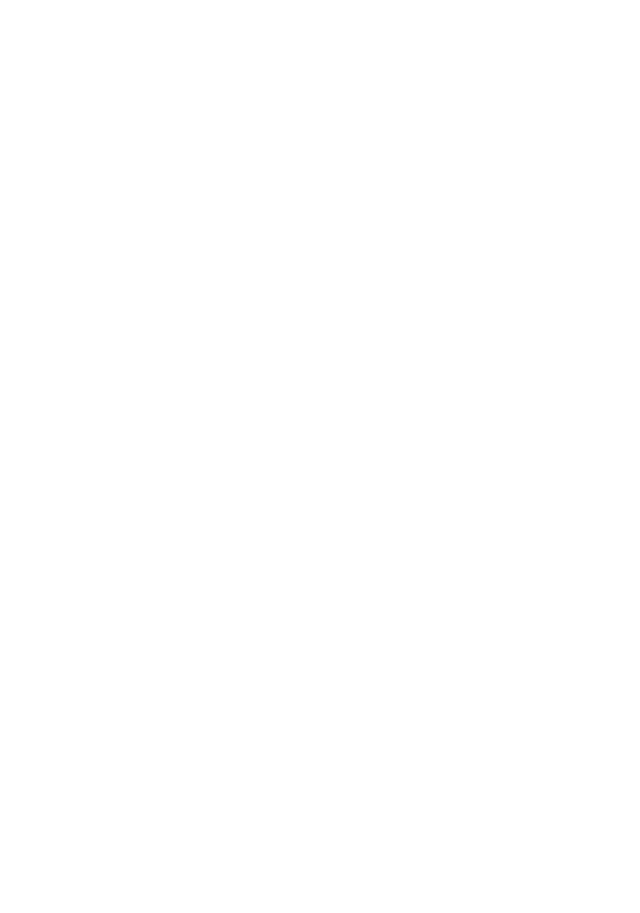
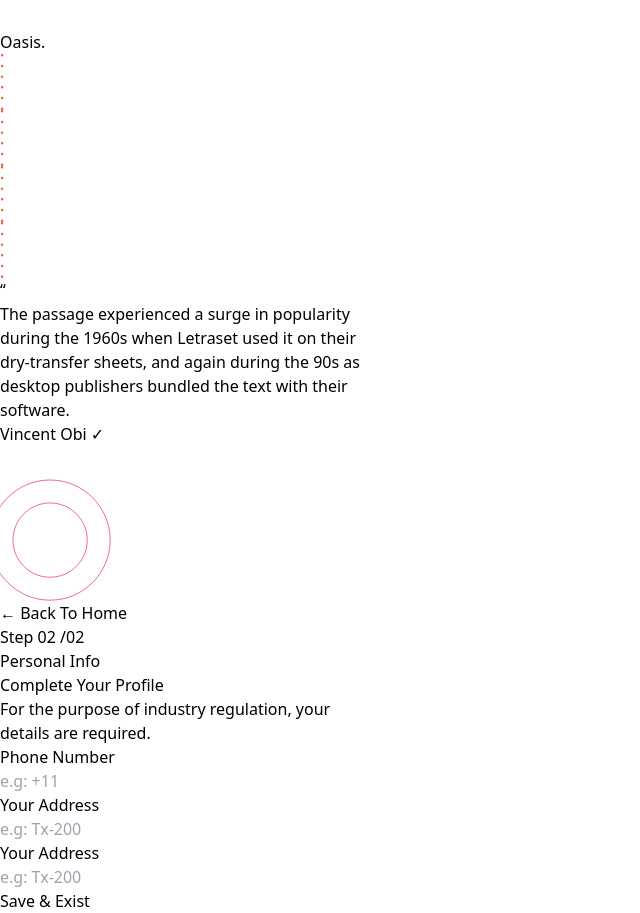
Before and after one commit to ashish1741/Dynamic-registration-login, a React (Vite) app: page /contactPage in a window 1280 px wide. Before the commit this address had no page. Shown: the whole page, without its empty margins (0-640 px from the left). Before the commit the page ends 800 px from the top, so only its background shows below. Built offline with nearby package versions, Linux system fonts and the light colour scheme.

Commit message:
completed

```diff
--- a/src/App.jsx
+++ b/src/App.jsx
@@ -3,6 +3,7 @@
 import Layout from './components/Layout';
 import IndividualForm from './components/IndividualForm';
 import BusinessForm from './components/BusinessForm';
+import ContactPage from './components/ContactPage';
 
 function App() {
   return (
@@ -10,8 +11,11 @@
       <Routes>
         <Route path="/" element={<Layout />}>
           <Route path="individual" element={<IndividualForm />} />
+          <Route path='contactPage' element={<ContactPage />} />
           <Route path="business" element={<BusinessForm />} />
-        </Route>
+          <Route path="verification" element={<BusinessForm />} />
+          </Route>
+
       </Routes>
     </BrowserRouter>
   );
--- a/src/assets/index.js
+++ b/src/assets/index.js
@@ -8,4 +8,4 @@
 import Vector from "./Vector.svg"
 import Vecto1 from "./Vector1.svg"
 
-export {briefcase,user,Union,Polygon1,Polygon2,Group,Vector,Vecto1}
+export {briefcase,user,Union,Polygon1,Polygon2,Group,Vector,Vecto1};
--- a/src/components/BusinessForm.jsx
+++ b/src/components/BusinessForm.jsx
@@ -1,7 +1,6 @@
 import React, { useState } from 'react'
 import FormField from './FormField'
 import { useNavigate } from 'react-router-dom';
-import Button from '../helper/Button';
 
 
 
@@ -36,6 +35,10 @@
   const handleBack = () => {
     navigate("/");
   };
+
+  const handleRegisterAccount = () => {
+    navigate("/contactPage")
+  }
   return (
     <div className="p-2 w-[50%]">
     <div className="flex justify-between items-center my-2">
@@ -49,7 +52,7 @@
       </div>
       <div className="p-2">
         <span className="font-light text-gray-600 uppercase">
-          Step 01 /03
+          Step 01 /02
         </span>
         <p className="font-bold text-gray-600">Personal Info</p>
       </div>
@@ -114,9 +117,11 @@
         </label>
       </div>
     </form>
-    <button className='ml-10 mt-2 shadow-md hover:bg-transparent hover:border-black hover:text-black text-center rounded-sm text-white font-bold p-2 bg-blue-900'>Register Account &#8594;</button>
+    <button  onClick={handleRegisterAccount} className='ml-10 mt-2 shadow-md hover:bg-transparent hover:border-black hover:text-black text-center rounded-sm text-white font-bold p-2 bg-blue-900'>Register Account &#8594;</button>
   </div>
   )
 }
 
+
+
 export default BusinessForm
--- /dev/null
+++ b/src/components/ContactPage.jsx
@@ -0,0 +1,97 @@
+import React, { useState } from "react";
+import FormField from "./FormField";
+import { useNavigate } from "react-router-dom";
+
+function ContactPage() {
+  const navigate = useNavigate();
+  const [FormData, setFormData] = useState({
+    number: "",
+    address: "",
+    country: "",
+  });
+
+  const handleInputChange = (e) => {
+    const { name, value, type, checked } = e.target;
+    // If the input is a checkbox, use `checked` instead of `value`
+    const inputValue = type === "checkbox" ? checked : value;
+
+    setFormData((prevFormData) => ({
+      ...prevFormData,
+      [name]: inputValue,
+    }));
+  };
+
+  const handleBack = () => {
+    navigate("/");
+  };
+
+  const handleVerification = () => {
+    alert("Your Demo Account is Created")
+  }
+  return (
+    <div className="p-2 w-[50%]">
+      <div className="flex justify-between items-center my-2">
+        <div className="p-2">
+          <span
+            className="cursor-pointer text-gray-600 font-medium"
+            onClick={handleBack}
+          >
+            &#8592; Back To Home
+          </span>
+        </div>
+        <div className="p-2">
+          <span className="font-light text-gray-600 uppercase">
+            Step 02 /02
+          </span>
+          <p className="font-bold text-gray-600">Personal Info</p>
+        </div>
+      </div>
+      <div className="mt-6 p-2 ml-7 ">
+        <h1 className="font-bold capitalize p-2 text-2xl text-black ">
+          Complete Your Profile
+        </h1>
+        <p className="capitalize p-2 font-semibold text-gray-500">
+          For the purpose of industry regulation, your <br /> details are
+          required.
+        </p>
+      </div>
+      <form className="flex flex-col gap-1 mt-3 ml-10 justify-between">
+        <span className="text-gray-700 my-2 font-semibold">Phone Number</span>
+        <FormField
+          type="text"
+          name="number"
+          placeholder="e.g: +11"
+          onChange={handleInputChange}
+        />
+
+        <span className="text-gray-700 my-2 font-semibold">Your Address</span>
+
+        <FormField
+          type="text"
+          name="address"
+          placeholder="e.g: Tx-200 "
+          onChange={handleInputChange}
+        />
+        <span className="text-gray-700 my-2 font-semibold">Your Address</span>
+
+        <FormField
+          type="text"
+          name="country"
+          placeholder="e.g: Tx-200 "
+          onChange={handleInputChange}
+        />
+      </form>
+      <button
+      onClick={handleVerification}
+        className="ml-10 mt-10 shadow-md
+     hover:bg-transparent hover:border-black
+      hover:text-black text-center rounded-sm
+       text-white font-bold p-2 bg-blue-900"
+      >
+        Save & Exist
+      </button>
+    </div>
+  );
+}
+
+export default ContactPage;
--- a/src/components/IndividualForm.jsx
+++ b/src/components/IndividualForm.jsx
@@ -30,6 +30,10 @@
     navigate("/");
   };
 
+  const handleRegisterAccount = () => {
+    navigate("/contactPage")
+  }
+
   return (
     <div className="p-2 w-[50%]">
       <div className="flex justify-between items-center my-2">
@@ -43,7 +47,7 @@
         </div>
         <div className="p-2">
           <span className="font-light text-gray-600 uppercase">
-            Step 01 /03
+            Step 01 /02
           </span>
           <p className="font-bold text-gray-600">Personal Info</p>
         </div>
@@ -108,8 +112,14 @@
           </label>
         </div>
       </form>
-    <button className='ml-10 mt-2 shadow-md hover:bg-transparent hover:border-black hover:text-black text-center rounded-sm text-white font-bold p-2 bg-blue-900'>Register Account &#8594;</button>
-
+      <button
+      onClick={handleRegisterAccount}
+      className="ml-10 mt-2 shadow-md
+       hover:bg-transparent hover:border-black
+        hover:text-black text-center rounded-sm
+         text-white font-bold p-2 bg-blue-900">
+        Register Account &#8594;
+      </button>
     </div>
   );
 }
--- a/src/components/Layout.jsx
+++ b/src/components/Layout.jsx
@@ -3,15 +3,20 @@
 import Left from './Left';
 import Right from './Right';
 import { Outlet, useLocation } from 'react-router-dom';
+import ContactPage from './ContactPage';
 
 function Layout() {
   const location = useLocation();
   const isRightVisible = !location.pathname.includes('/individual') && !location.pathname.includes('/business');
+  const isContactPageVisible =  location.pathname.includes('/contactPage');
+  const isVerficationPageVisible = location.pathname.includes("/verification")
 
   return (
     <div className="relative w-[90%] m-4 bg-slate-300 shadow-2xl shadow-gray-400 h-[80%]  top-4 left-12  bottom-3  flex gap-3 justify-center rounded ">
       <Left />
-      {isRightVisible && <Right />}
+      {!isContactPageVisible && !isVerficationPageVisible &&isRightVisible && <Right />}
+
+
         <Outlet />
     </div>
   );
```
